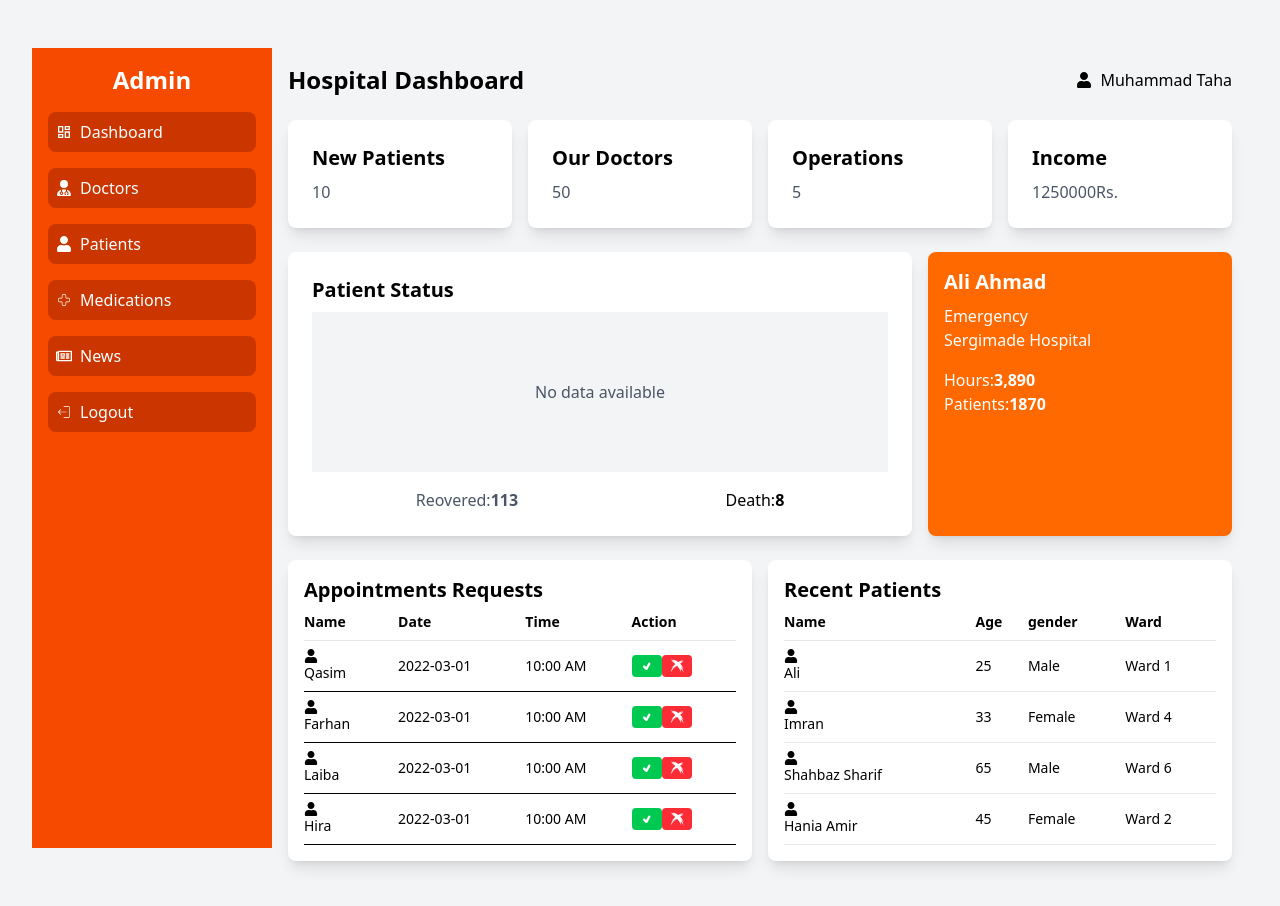
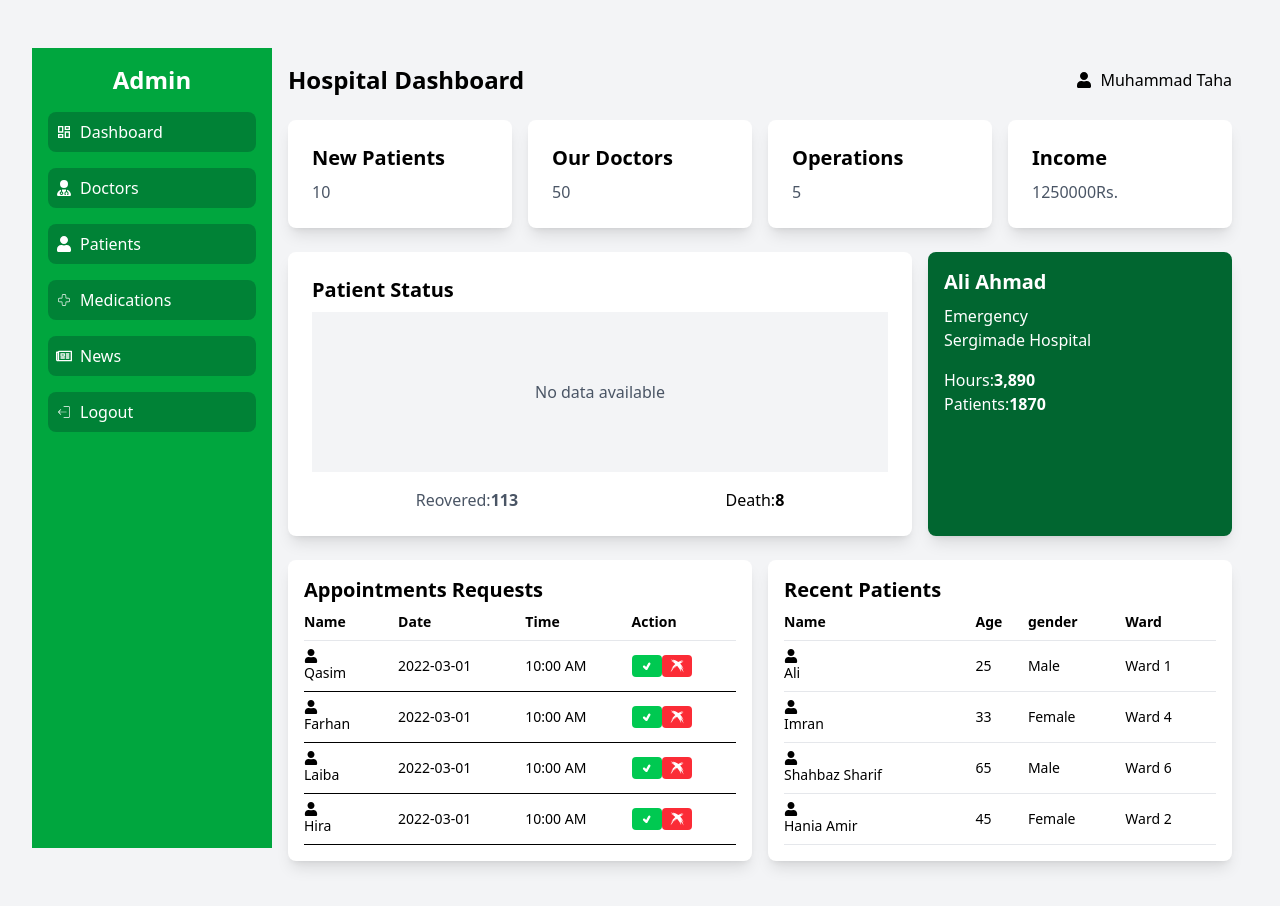
Before and after one commit to ammar25ahmad/Hospital-Management-System, a React (Vite) app in the folder frontend/: page / in a window 1280 px wide. Shown: the top 906 px of the page. Built offline with nearby package versions, Linux system fonts and the light colour scheme.

Commit message:
Update Admindash.jsx

```diff
--- a/frontend/src/Admindash.jsx
+++ b/frontend/src/Admindash.jsx
@@ -12,40 +12,40 @@ const Admindash = () => {
   return (
     <div className="min-h-screen bg-gray-100 py-12 px-4 sm:px-6 lg:px-8">
       <div className="flex">
-        <aside className="w-60 bg-orange-600 text-white p-4 h-screen">
+        <aside className="w-60 bg-green-600 text-white p-4 h-screen">
           <h1 className="text-2xl font-bold mb-4 text-center">Admin</h1>
           <ul>
-            <li className="mb-4 flex items-center bg-orange-700 rounded-lg p-2">
+            <li className="mb-4 flex items-center bg-green-700 rounded-lg p-2">
               <span className="mr-2">
                 <MdOutlineDashboard />
               </span>
               <a href="">Dashboard</a>
             </li>
-            <li className="mb-4 flex items-center bg-orange-700 rounded-lg p-2">
+            <li className="mb-4 flex items-center bg-green-700 rounded-lg p-2">
               <span className="mr-2">
                 <FaUserDoctor />
               </span>
               <a href="">Doctors</a>
             </li>
-            <li className="mb-4 flex items-center bg-orange-700 rounded-lg p-2">
+            <li className="mb-4 flex items-center bg-green-700 rounded-lg p-2">
               <span className="mr-2">
                 <FaUser />
               </span>
               <a href="">Patients</a>
             </li>
-            <li className="mb-4 flex items-center bg-orange-700 rounded-lg p-2">
+            <li className="mb-4 flex items-center bg-green-700 rounded-lg p-2">
               <span className="mr-2">
                 <CiMedicalCross />
               </span>
               <a href="">Medications</a>
             </li>
-            <li className="mb-4 flex items-center bg-orange-700 rounded-lg p-2">
+            <li className="mb-4 flex items-center bg-green-700 rounded-lg p-2">
               <span className="mr-2">
                 <FaRegNewspaper />
               </span>
               <a href="">News</a>
             </li>
-            <li className="mb-4 flex items-center bg-orange-700 rounded-lg p-2">
+            <li className="mb-4 flex items-center bg-green-700 rounded-lg p-2">
               <span className="mr-2">
                 <CiLogout />
               </span>
@@ -99,7 +99,7 @@ const Admindash = () => {
                 </span>
               </div>
             </div>
-            <div className="bg-orange-500 text-white p-4 rounded-lg shadow-lg">
+            <div className="bg-green-800 text-white p-4 rounded-lg shadow-lg">
               <h2 className="text-xl font-bold mb-2">Ali Ahmad</h2>
               <p>Emergency</p>
               <p>Sergimade Hospital</p>
```
